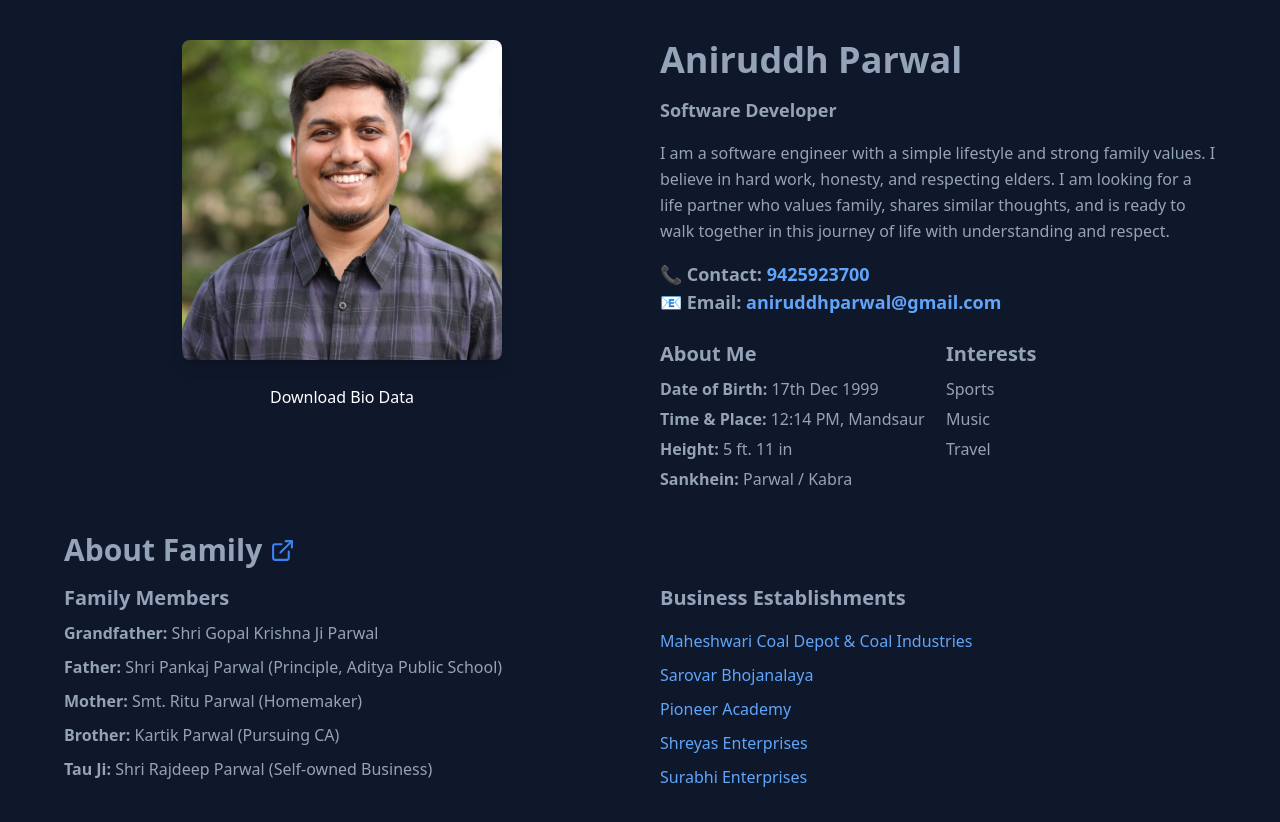
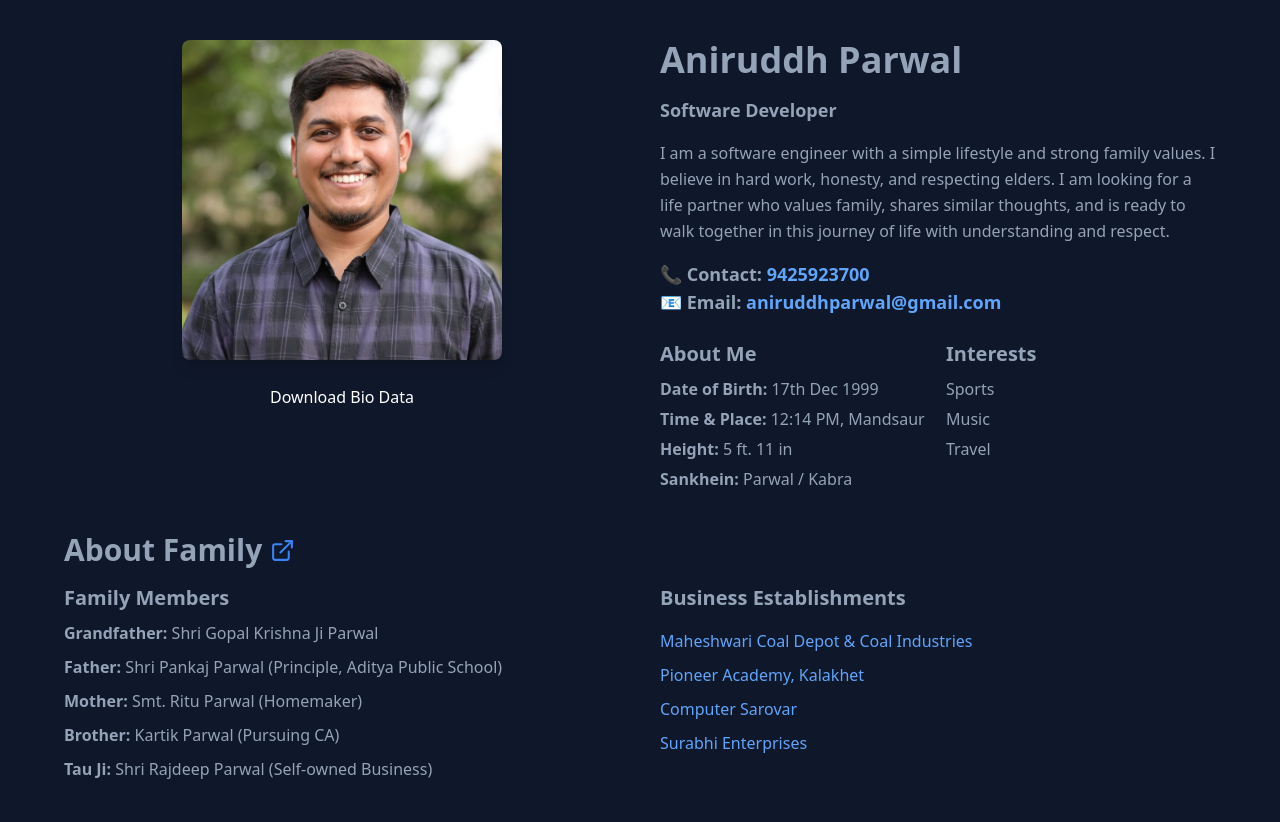
Before and after one commit to aniruddhparwal/aniruddhparwal.github.io, a Next.js app: page /biodata in a window 1280 px wide. Shown: the top 822 px of the page. Built offline with nearby package versions, Linux system fonts and the light colour scheme.

Commit message:
added link in business

```diff
--- a/pages/biodata.js
+++ b/pages/biodata.js
@@ -15,6 +15,7 @@ const ProfilePage = () => {
     <>
       <Head>
         <title>Aniruddh Parwal - Biodata</title>
+        <link rel="icon" href="/aniruddh.jpg" />
         <meta name="robots" content="noindex, nofollow" />
       </Head>
       <div className="bg-darkBg text-darkText min-h-screen py-10 px-5">
@@ -158,7 +159,7 @@ const ProfilePage = () => {
               <ul className="list-none mt-2 space-y-2">
                 <li>
                   <a
-                    href="https://example.com"
+                    href="https://maps.app.goo.gl/ewT7SS1mLGThdpb46"
                     target="_blank"
                     className="text-blue-400 hover:underline"
                   >
@@ -167,34 +168,25 @@ const ProfilePage = () => {
                 </li>
                 <li>
                   <a
-                    href="https://example.com"
+                    href="https://maps.app.goo.gl/LSv7q4QnjWvqei7U9"
                     target="_blank"
                     className="text-blue-400 hover:underline"
                   >
-                    Sarovar Bhojanalaya
+                    Pioneer Academy, Kalakhet
                   </a>
                 </li>
                 <li>
                   <a
-                    href="https://example.com"
+                    href="https://maps.app.goo.gl/AfLMmjxXrQ14b9HL6"
                     target="_blank"
                     className="text-blue-400 hover:underline"
                   >
-                    Pioneer Academy
+                    Computer Sarovar
                   </a>
                 </li>
                 <li>
                   <a
-                    href="https://example.com"
-                    target="_blank"
-                    className="text-blue-400 hover:underline"
-                  >
-                    Shreyas Enterprises
-                  </a>
-                </li>
-                <li>
-                  <a
-                    href="https://example.com"
+                    href="https://maps.app.goo.gl/LSv7q4QnjWvqei7U9"
                     target="_blank"
                     className="text-blue-400 hover:underline"
                   >
--- a/pages/family.js
+++ b/pages/family.js
@@ -254,6 +254,7 @@ const Family = () => {
   return (
     <>
       <Head>
+        <link rel="icon" href="/aniruddh.jpg" />
         <title>Aniruddh Parwal - Family Details</title>
         <meta name="robots" content="noindex, nofollow" />
       </Head>
```
Also changed, not shown: 1 other file (tests, documents, lock files or other folders).
